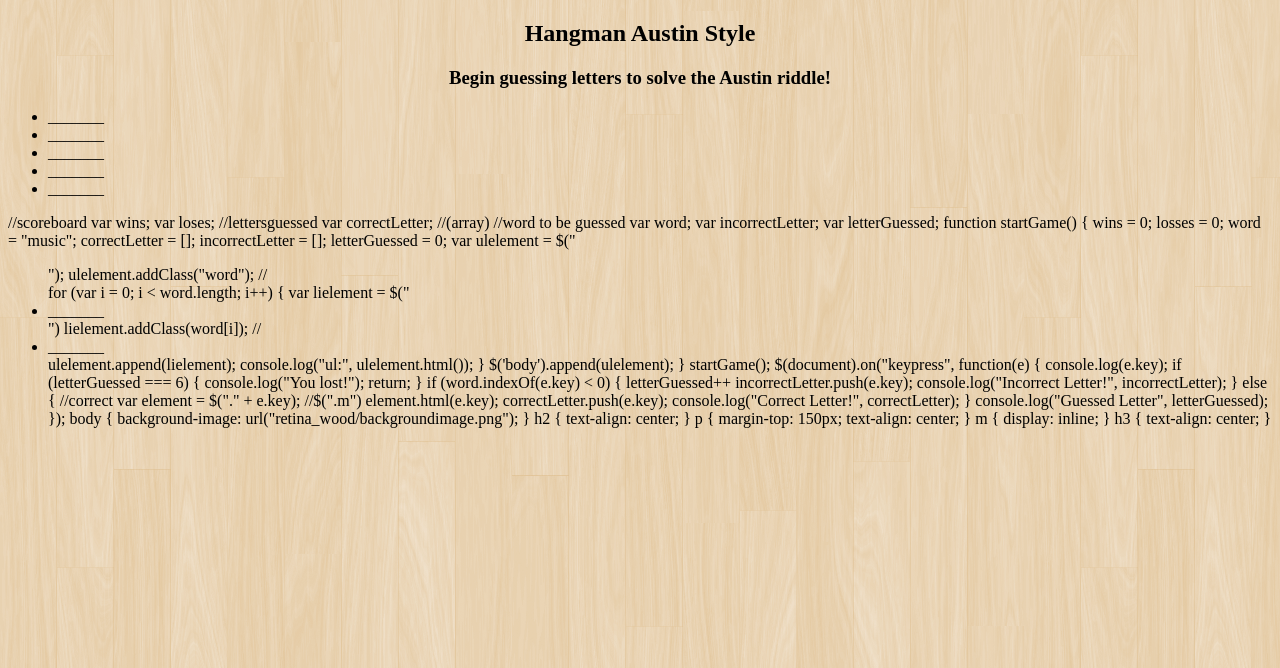
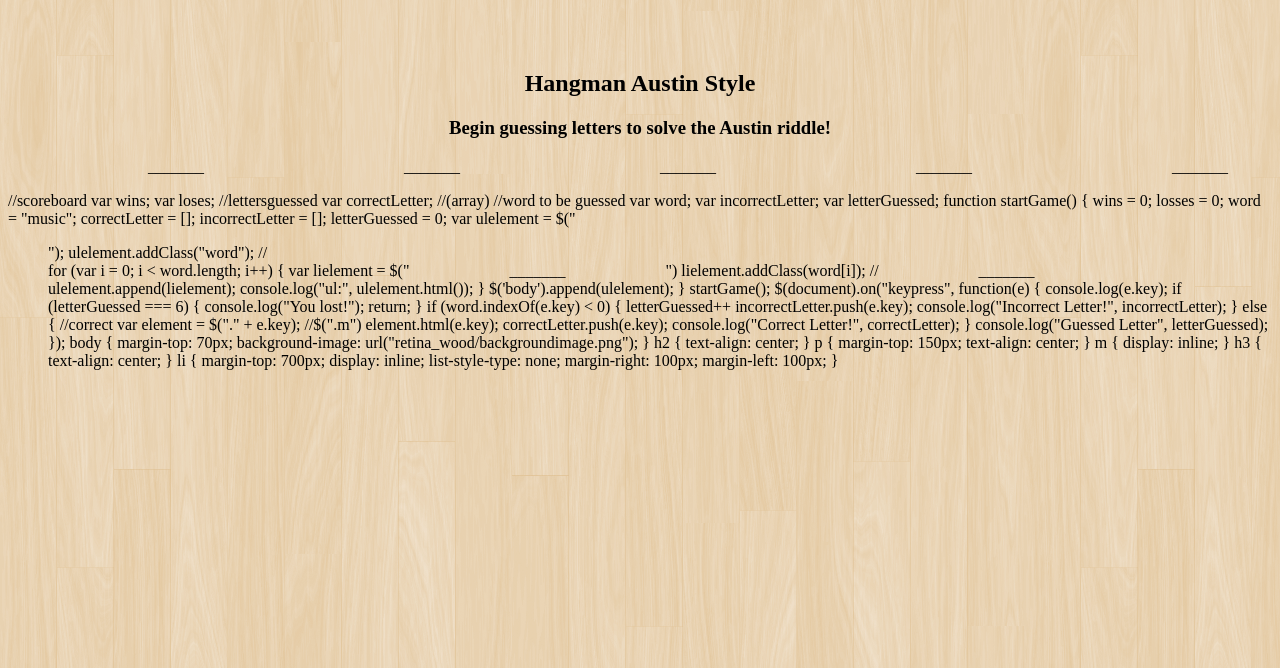
Before and after one commit to KatieKosh/hangman2, a PHP site: page / in a window 1280 px wide; the page is wider, and only the part inside the window is pictured. Shown: the top 668 px of that part. Run offline with PHP 8.4, Linux system fonts and the light colour scheme; some libraries are stand-ins or nearby versions.

Commit message:
More changes

```diff
--- a/style.css
+++ b/style.css
@@ -2,7 +2,7 @@
 
 
 body {
-
+    margin-top: 70px;
     background-image: url("retina_wood/backgroundimage.png");
 
 }
@@ -29,3 +29,13 @@ h3 {
 text-align:  center;
 
 }
+
+li
+{
+margin-top: 700px;
+display:  inline;
+list-style-type: none;
+margin-right: 100px;
+margin-left:  100px;
+
+}
```
